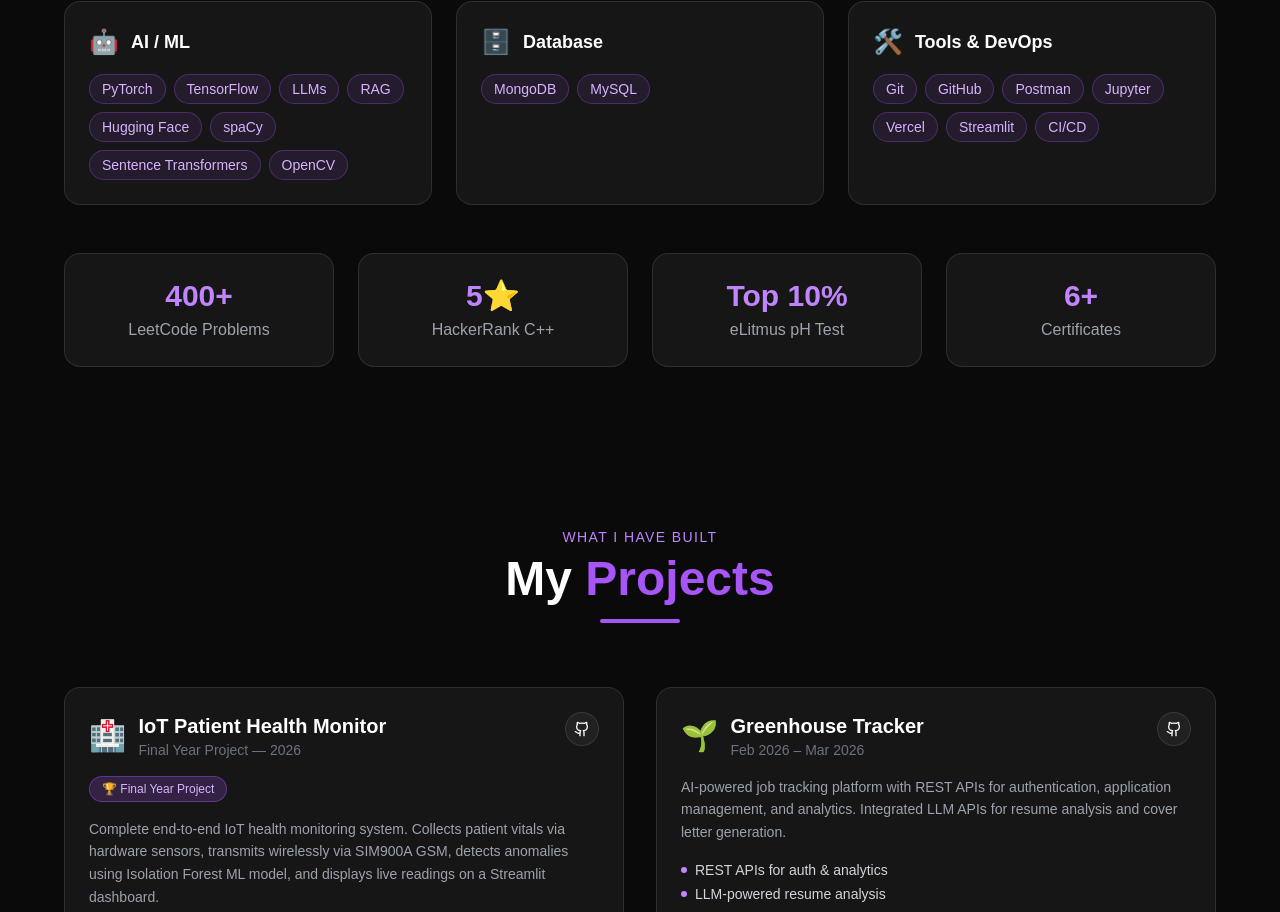
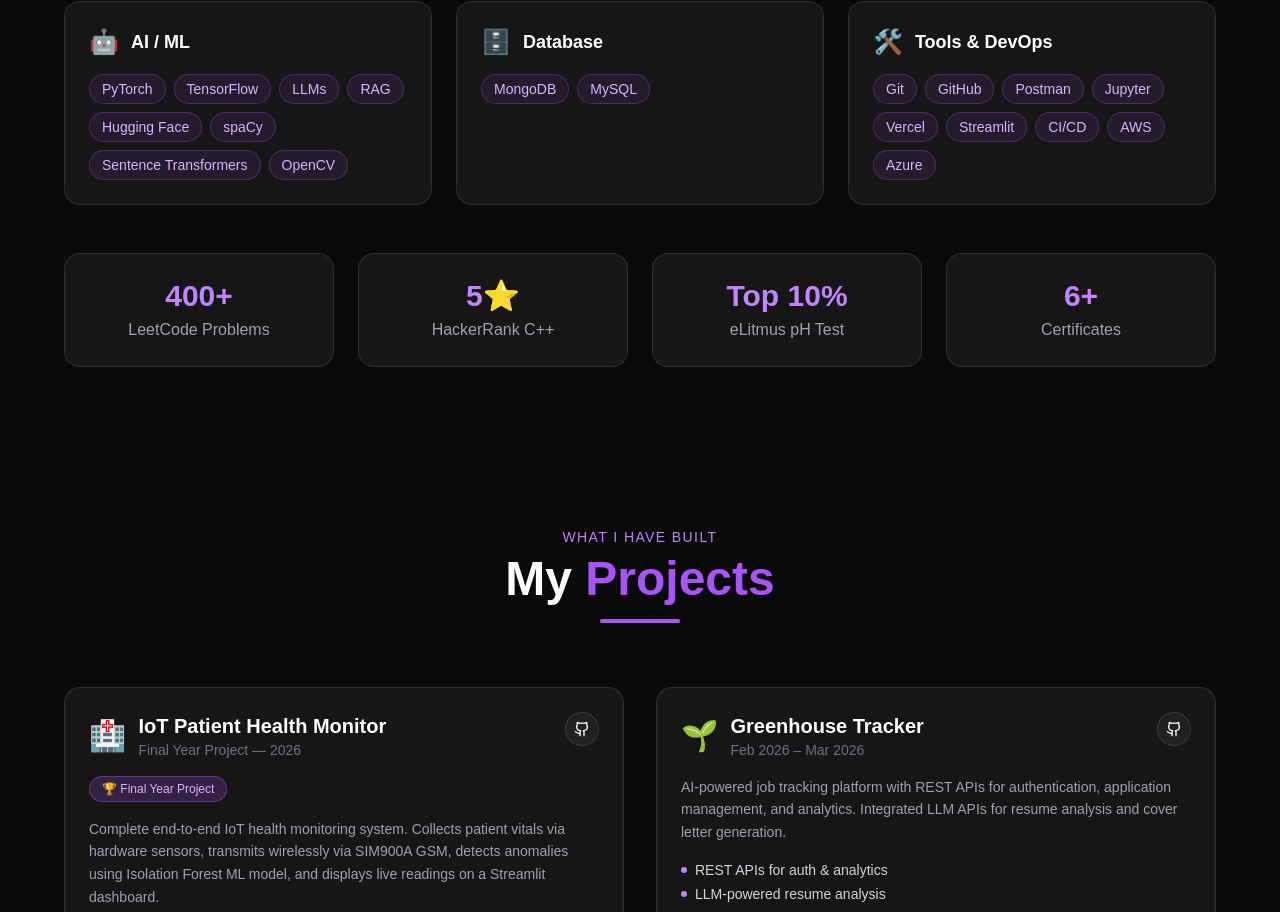
Before and after one commit to CODEBRAKERBOYY/alok-portfolio, a Next.js app: page / in a window 1280 px wide. Shown: the part 2078-2990 px from the top of the page. Built offline with nearby package versions, Linux system fonts and the light colour scheme.

Commit message:
any change

```diff
--- a/components/Skills.tsx
+++ b/components/Skills.tsx
@@ -28,7 +28,7 @@
     {
       title: "Tools & DevOps",
       emoji: "🛠️",
-      skills: ["Git", "GitHub", "Postman", "Jupyter", "Vercel", "Streamlit", "CI/CD"]
+      skills: ["Git", "GitHub", "Postman", "Jupyter", "Vercel", "Streamlit", "CI/CD","AWS", "Azure"]
     }
   ]
 
```
